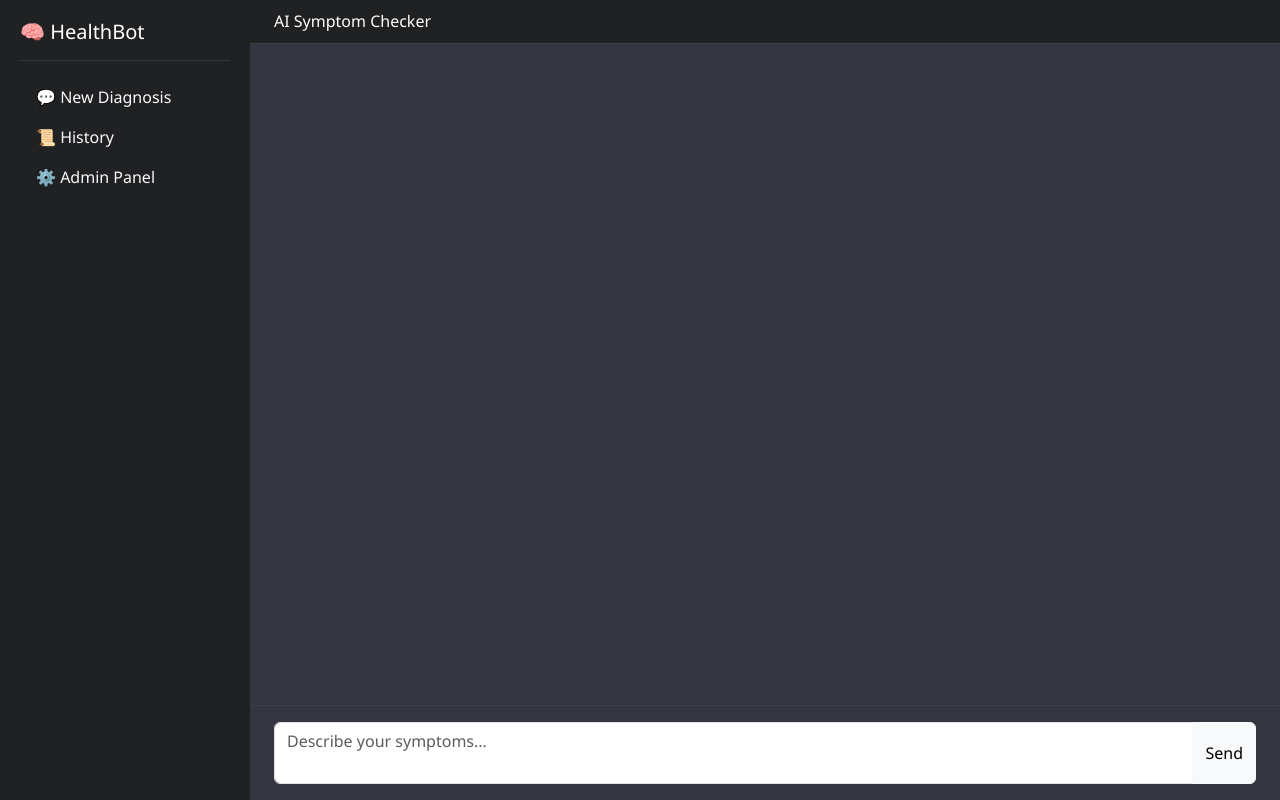
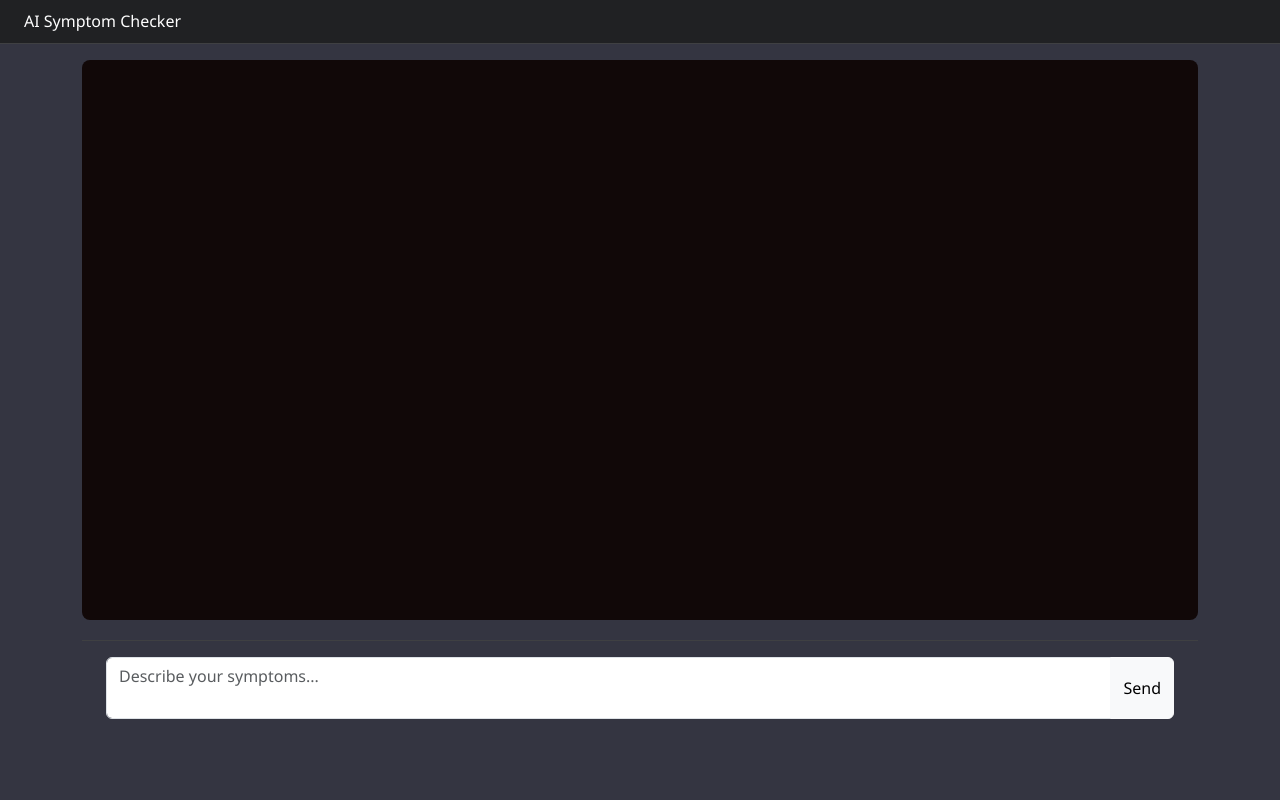
Before and after one commit to Real-Abdureh/smart_health_symptom-checker, a Django app: page / in a window 1280 px wide. Run offline with Django 5.2, Linux system fonts and the light colour scheme; a user stored in the database is signed in; data comes from the database, SQL or seed files in the repository; both versions use the stored data as it was after the commit; parts of the project's set-up code (start-up, migrations or seed data) failed here and were passed over.

Commit message:
make some changes

```diff
--- a/templates/base.html
+++ b/templates/base.html
@@ -11,9 +11,10 @@
     <style>
         body {
             background-color: #343541;
-            color: #fff;
+            color: #090505;
             font-family: 'Segoe UI', sans-serif;
         }
+
         .sidebar {
             width: 250px;
             background-color: #202123;
@@ -23,59 +24,91 @@
             top: 0;
             padding: 20px;
             overflow-y: auto;
+            transition: transform 0.3s ease;
         }
+
+        .sidebar.hidden {
+            transform: translateX(-100%);
+        }
+
         .main {
             margin-left: 250px;
             padding: 0;
             height: 100vh;
             display: flex;
             flex-direction: column;
+            transition: margin-left 0.3s ease;
         }
+
+        .main.full {
+            margin-left: 0;
+        }
+
         .topbar {
             background-color: #202123;
             padding: 12px 24px;
             border-bottom: 1px solid #3f4042;
+            display: flex;
+            align-items: center;
+            justify-content: space-between;
         }
+
         .chat-window {
             flex: 1;
             padding: 24px;
             overflow-y: auto;
         }
+
         .message {
             max-width: 700px;
             margin-bottom: 16px;
             border-radius: 12px;
             padding: 12px 16px;
         }
+
         .user-message {
             background-color: #2e2f31;
             align-self: flex-end;
             margin-left: auto;
         }
+
         .bot-message {
             background-color: #444654;
             align-self: flex-start;
             margin-right: auto;
         }
+
         .chat-form {
             background-color: #343541;
             padding: 16px 24px;
             border-top: 1px solid #3f4042;
         }
+
         textarea {
             background-color: #40414f;
             border: none;
-            color: white;
+            color: rgb(11, 6, 6);
             resize: none;
         }
+
         textarea::placeholder {
             color: #aaa;
+        }
+
+        @media (max-width: 768px) {
+            .sidebar {
+                transform: translateX(-100%);
+            }
+
+            .main {
+                margin-left: 0;
+            }
         }
     </style>
 </head>
 <body>
 
-<div class="sidebar">
+<div class="sidebar d-md-block hidden" id="sidebar">
     <h5 class="text-white">🧠 HealthBot</h5>
     <hr class="text-secondary" />
     <ul class="nav flex-column">
@@ -85,13 +118,23 @@
     </ul>
 </div>
 
-<div class="main">
+<div class="main full" id="main">
     <div class="topbar">
         <h6 class="text-white m-0">AI Symptom Checker</h6>
+        <button class="btn btn-outline-light d-md-none" onclick="toggleSidebar()">☰</button>
     </div>
 
     {% block content %}{% endblock %}
+</div>
 
-</div>
+<script>
+    function toggleSidebar() {
+        const sidebar = document.getElementById('sidebar');
+        const main = document.getElementById('main');
+        sidebar.classList.toggle('hidden');
+        main.classList.toggle('full');
+    }
+</script>
+
 </body>
 </html>
--- a/templates/diagnosis/diagnosis_form.html
+++ b/templates/diagnosis/diagnosis_form.html
@@ -1,6 +1,7 @@
 {% extends 'base.html' %}
 {% block title %}Diagnosis{% endblock %}
 {% block content %}
+<div class="container py-3">
 <div class="chat-window d-flex flex-column" id="chat-area">
     {% if user_input %}
     <div class="message user-message">
@@ -10,7 +11,7 @@
 
     {% if predictions %}
 <div class="message bot-message" id="ai-response">
-    <strong>HealthBot:</strong><br>
+    <strong>Health Assitance:</strong><br>
     Based on your symptoms, here's what I found:
 
     <ul>
@@ -28,14 +29,14 @@
 <div class="chat-container">
     {% for chat in chat_history %}
         <div class="user-message"><strong>You:</strong> {{ chat.message }}</div>
-        <div class="bot-response"><strong>Bot:</strong> {{ chat.response|linebreaks }}</div>
+        <div class="bot-response"><strong>Health Assistance:</strong> {{ chat.response|linebreaks }}</div>
     {% endfor %}
 </div>
 
 
     <!-- Typing animation -->
     <div class="message bot-message d-none" id="typing-indicator">
-        <strong>HealthBot is typing</strong><span class="dot">.</span><span class="dot">.</span><span class="dot">.</span>
+        <strong>Health Assistance is typing</strong><span class="dot">.</span><span class="dot">.</span><span class="dot">.</span>
     </div>
 </div>
 
@@ -48,8 +49,48 @@
         </div>
     </form>
 </div>
+</div>
+</div>
+<style>
 
-<style>
+.chat-window {
+    height: 70vh;
+    overflow-y: auto;
+    padding: 10px;
+    background-color: #110808;
+    border-radius: 8px;
+}
+
+.chat-container .user-message,
+.chat-container .bot-response,
+.message.user-message,
+.message.bot-message {
+    padding: 10px;
+    margin-bottom: 10px;
+    border-radius: 15px;
+    max-width: 85%;
+    word-wrap: break-word;
+}
+
+.message.user-message,
+.chat-container .user-message {
+    background-color: #070808;
+    align-self: flex-end;
+    margin-left: auto;
+}
+
+.message.bot-message,
+.chat-container .bot-response {
+    background-color: #f8d7da;
+    align-self: flex-start;
+    margin-right: auto;
+}
+
+.chat-form textarea {
+    resize: none;
+}
+
+
     .dot {
         animation: blink 1s infinite;
     }
```
Also changed, not shown: db.sqlite3.
